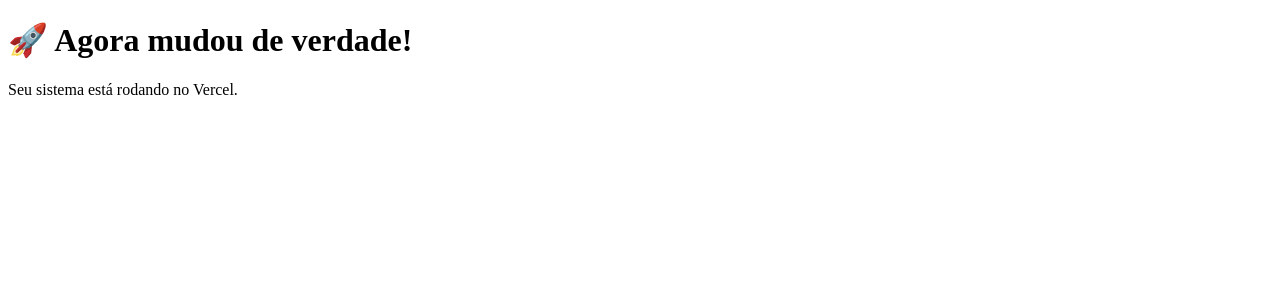
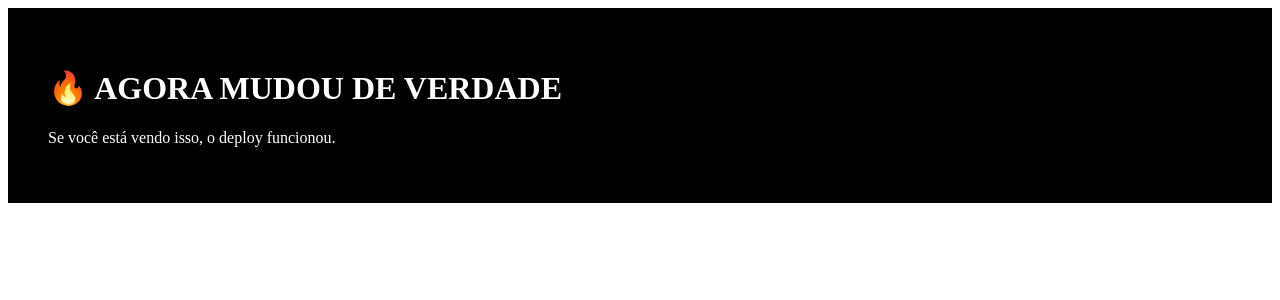
Before and after one commit to balao01/meu-app, a React (Vite) app: page / in a window 1280 px wide. Shown: the top 300 px of the page. Built offline with nearby package versions, Linux system fonts and the light colour scheme.

Commit message:
Update App.tsx

```diff
--- a/src/App.tsx
+++ b/src/App.tsx
@@ -1,8 +1,8 @@
 export default function App() {
   return (
-    <div>
-      <h1>🚀 Agora mudou de verdade!</h1>
-      <p>Seu sistema está rodando no Vercel.</p>
+    <div style={{ background: "black", color: "white", padding: "40px" }}>
+      <h1>🔥 AGORA MUDOU DE VERDADE</h1>
+      <p>Se você está vendo isso, o deploy funcionou.</p>
     </div>
   );
 }
```
